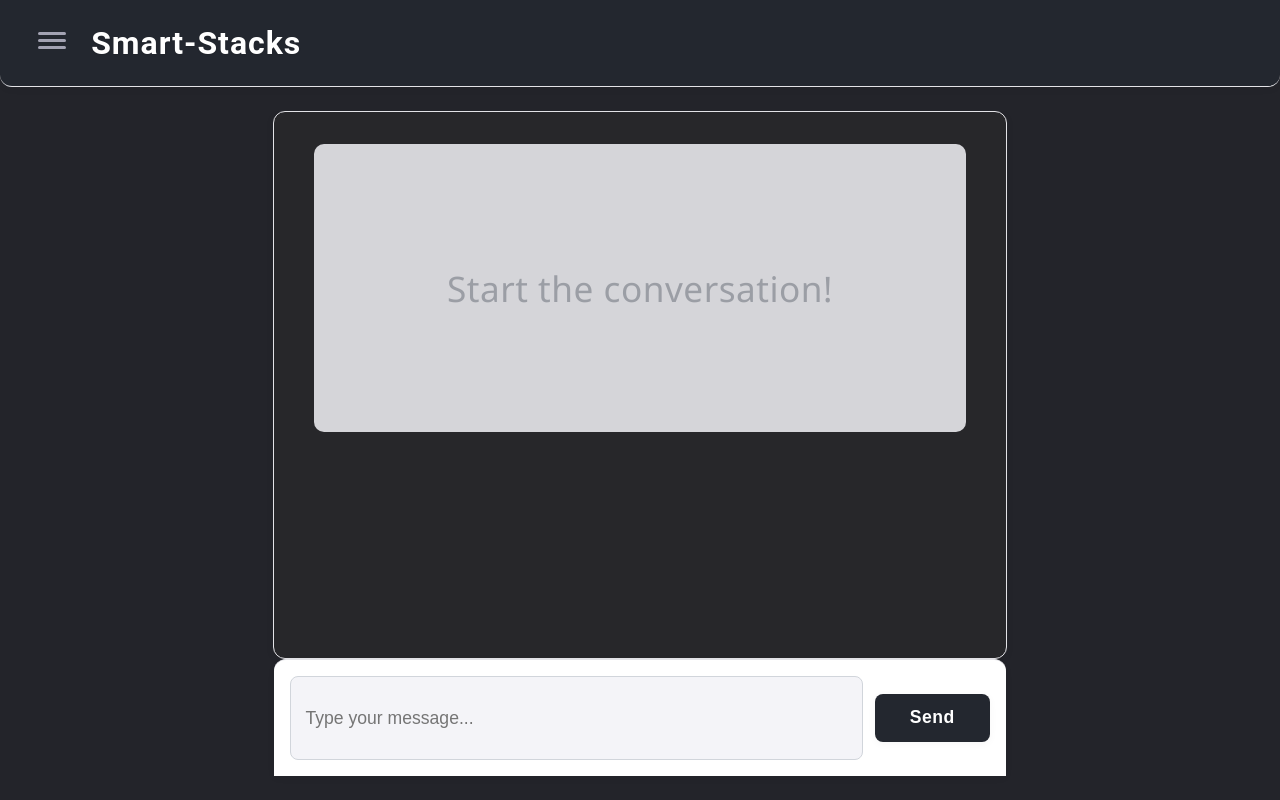
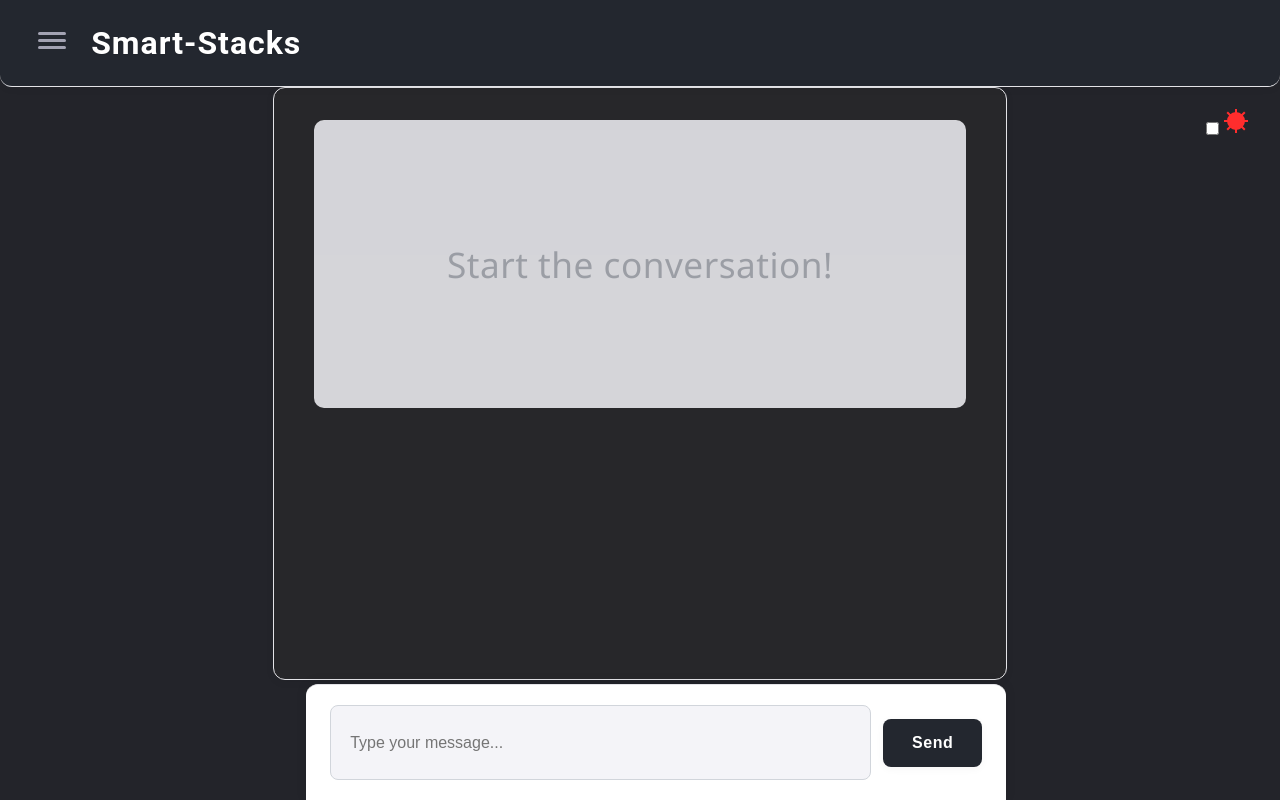
Before and after one commit to nyd-12/Ubs-hackathon, a React (Create React App) app: page / in a window 1280 px wide. Built offline with nearby package versions, Linux system fonts and the light colour scheme.

Commit message:
css changes added and fixed header

```diff
--- a/src/App.tsx
+++ b/src/App.tsx
@@ -3,6 +3,7 @@
 import ChatArea from './components/ChatArea';
 import ChatInput from './components/ChatInput';
 import Drawer from './components/Drawer';
+import moonStar from '../assets/moon-star.svg'; // Add this line if you add an SVG asset
 
 export interface MessageType {
     text: string;
@@ -16,11 +17,13 @@
     messages: MessageType[];
 }
 
-const App: React.FC = () => {    const [messages, setMessages] = useState<MessageType[]>([]);
+const App: React.FC = () => {
+    const [messages, setMessages] = useState<MessageType[]>([]);
     const [input, setInput] = useState('');
     const [drawerOpen, setDrawerOpen] = useState(false);
     const [chatHistory, setChatHistory] = useState<ChatHistory[]>([]);
     const [currentChatId, setCurrentChatId] = useState<number | null>(null);
+    const [mode, setMode] = useState<'light' | 'dark'>('light');
     const messagesEndRef = useRef<HTMLDivElement | null>(null);
 
     useEffect(() => {
@@ -70,19 +73,7 @@
                 chat.id === currentChatId ? { ...chat, messages: [...messages] } : chat
             ));
         }
-    }, [messages, currentChatId]);
-
-    useEffect(() => {
-        const handleBeforeUnload = (e: BeforeUnloadEvent) => {
-            e.preventDefault();
-            // e.returnValue = '';
-        };
-
-        window.addEventListener('beforeunload', handleBeforeUnload);
-        return () => {
-            window.removeEventListener('beforeunload', handleBeforeUnload);
-        };
-    }, []);
+    }, [messages]);
 
     const handleOpenDrawer = () => setDrawerOpen(true);
     const handleCloseDrawer = () => setDrawerOpen(false);
@@ -93,16 +84,53 @@
             setCurrentChatId(id);
             setDrawerOpen(false);
         }
-    };    return (
-        <div className="app-container">
+    };
+
+    return (
+        <div className={`app-container app-${mode}`}>
             <Header onOpenDrawer={handleOpenDrawer} />
             <Drawer
                 open={drawerOpen}
                 onClose={handleCloseDrawer}
                 chats={chatHistory.map(c => ({ id: c.id, title: c.title }))}
                 onSelectChat={handleSelectChat}
+                mode={mode}
             />
             <main className="main-content">
+                <div style={{ position: 'absolute', top: 20, right: 30, zIndex: 2000 }}>
+                    <label className="mode-switch">
+                        <input
+                            type="checkbox"
+                            checked={mode === 'dark'}
+                            onChange={() => setMode(mode === 'light' ? 'dark' : 'light')}
+                        />
+                        <span className="slider">
+                            {mode === 'dark' ? (
+                                // Moon SVG for dark mode
+                                <svg width="28" height="28" viewBox="0 0 28 28" fill="none" xmlns="http://www.w3.org/2000/svg">
+                                    <circle cx="14" cy="14" r="12" fill="#fff" stroke="#ff2d2d" strokeWidth="2" />
+                                    <path d="M19 14c0 2.76-2.24 5-5 5a5 5 0 010-10c.34 0 .67.03 1 .08A6 6 0 1019 14z" fill="#ff2d2d" />
+                                    <circle cx="20.5" cy="9.5" r="1.5" fill="#ff2d2d" />
+                                </svg>
+                            ) : (
+                                // Sun SVG for light mode
+                                <svg width="28" height="28" viewBox="0 0 28 28" fill="none" xmlns="http://www.w3.org/2000/svg">
+                                    <circle cx="14" cy="14" r="8" fill="#ff2d2d" stroke="#ff2d2d" strokeWidth="2" />
+                                    <g stroke="#ff2d2d" strokeWidth="2">
+                                        <line x1="14" y1="2" x2="14" y2="7" />
+                                        <line x1="14" y1="21" x2="14" y2="26" />
+                                        <line x1="2" y1="14" x2="7" y2="14" />
+                                        <line x1="21" y1="14" x2="26" y2="14" />
+                                        <line x1="5.22" y1="5.22" x2="8.7" y2="8.7" />
+                                        <line x1="19.3" y1="19.3" x2="22.78" y2="22.78" />
+                                        <line x1="5.22" y1="22.78" x2="8.7" y2="19.3" />
+                                        <line x1="19.3" y1="8.7" x2="22.78" y2="5.22" />
+                                    </g>
+                                </svg>
+                            )}
+                        </span>
+                    </label>
+                </div>
                 <ChatArea messages={messages} messagesEndRef={messagesEndRef} />
                 <ChatInput input={input} setInput={setInput} handleSend={handleSend} />
             </main>
--- a/src/components/Drawer.tsx
+++ b/src/components/Drawer.tsx
@@ -6,11 +6,12 @@
     onClose: () => void;
     chats: { id: number; title: string }[];
     onSelectChat: (id: number) => void;
+    mode?: 'light' | 'dark'; // add mode prop
 }
 
-const Drawer: React.FC<DrawerProps> = ({ open, onClose, chats, onSelectChat }) => {
+const Drawer: React.FC<DrawerProps> = ({ open, onClose, chats, onSelectChat, mode = 'dark' }) => {
     return (
-        <div className={`drawer${open ? ' open' : ''}`}>
+        <div className={`drawer${open ? ' open' : ''} drawer-${mode}`}>
             <div className="drawer-header">
                 <span>Historical Chats</span>
                 <button className="drawer-close" onClick={onClose}>&times;</button>
--- a/src/styles/Drawer.css
+++ b/src/styles/Drawer.css
@@ -1,18 +1,17 @@
-/* Drawer styles for chat history: neutral, no red, no gradients */
+/* Drawer styles for chat history */
 .drawer {
     position: fixed;
     top: 0;
     left: -320px;
     width: 300px;
     height: 100vh;
-    background: #f7f7fa;
-    color: #23272f;
-    box-shadow: 2px 0 16px rgba(0,0,0,0.08);
+    background: #232323;
+    color: #fff;
+    box-shadow: 2px 0 16px rgba(0,0,0,0.18);
     z-index: 1000;
     transition: left 0.3s cubic-bezier(0.4,0,0.2,1);
     display: flex;
     flex-direction: column;
-    border-radius: 0 12px 12px 0;
 }
 .drawer.open {
     left: 0;
@@ -24,15 +23,13 @@
     padding: 1.2rem 1.5rem;
     font-size: 1.2rem;
     font-weight: 700;
-    border-bottom: 1px solid #e3e3e7;
-    background: #fff;
-    color: #23272f;
-    border-radius: 0 12px 0 0;
+    border-bottom: 2px solid #ff2d2d;
+    background: #1a1a1a;
 }
 .drawer-close {
     background: none;
     border: none;
-    color: #a3a3b3;
+    color: #ff2d2d;
     font-size: 2rem;
     cursor: pointer;
     font-weight: bold;
@@ -47,21 +44,64 @@
 .drawer-item {
     padding: 1rem 1.5rem;
     cursor: pointer;
-    border-bottom: 1px solid #e3e3e7;
+    border-bottom: 1px solid #292929;
     transition: background 0.2s;
-    color: #23272f;
-    background: #fff;
-    border-radius: 8px;
-    margin: 0 8px;
 }
 .drawer-item:hover {
-    background: #ececf1;
+    background: #ff2d2d22;
 }
 .drawer-empty {
-    color: #b0b3bb;
+    color: #bbb;
     text-align: center;
     padding: 2rem 0;
-    background: #f4f4f8;
-    border-radius: 8px;
-    margin: 1rem;
 }
+
+/* Light mode: only white and red */
+.drawer-light {
+    background: #fff;
+    color: #ff2d2d;
+    box-shadow: 2px 0 16px rgba(255,45,45,0.10);
+}
+.drawer-light .drawer-header {
+    background: #fff;
+    color: #ff2d2d;
+    border-bottom: 2px solid #ff2d2d;
+}
+.drawer-light .drawer-close {
+    color: #ff2d2d;
+}
+.drawer-light .drawer-item {
+    border-bottom: 1px solid #ff2d2d22;
+    color: #ff2d2d;
+}
+.drawer-light .drawer-item:hover {
+    background: #ff2d2d11;
+}
+.drawer-light .drawer-empty {
+    color: #ff2d2d88;
+}
+
+/* Dark mode: original, but more contrast */
+.drawer-dark {
+    background: #232323;
+    color: #fff;
+    box-shadow: 2px 0 16px rgba(0,0,0,0.18);
+}
+.drawer-dark .drawer-header {
+    background: #1a1a1a;
+    color: #fff;
+    border-bottom: 2px solid #ff2d2d;
+}
+.drawer-dark .drawer-close {
+    color: #ff2d2d;
+}
+.drawer-dark .drawer-item {
+    border-bottom: 1px solid #292929;
+    color: #fff;
+}
+.drawer-dark .drawer-item:hover {
+    background: #ff2d2d22;
+}
+.drawer-dark .drawer-empty {
+    color: #bbb;
+}
--- a/src/styles/index.css
+++ b/src/styles/index.css
@@ -22,9 +22,11 @@
     align-items: center;
     width: 100%;
     background: #23242a; /* blend with background */
-    overflow: hidden;
-    margin-top: 24px;
-    padding-bottom: 24px;
+    overflow-y: auto;
+    overflow-x: hidden;
+    padding-bottom: 120px;
+    min-height: 0;
+    position: relative;
 }
 
 .chat-area {
@@ -33,6 +35,9 @@
     border-radius: 12px;
     box-shadow: 0 2px 8px 0 rgba(0,0,0,0.06);
     border: 1px solid #e3e3e7;
+    width: 100%;
+    max-width: 700px;
+    margin: 0 auto;
 }
 
 .chat-empty {
@@ -46,11 +51,22 @@
 .chat-input-form {
     background: #fff;
     border-top: 1px solid #e3e3e7;
-    box-shadow: 0 2px 8px 0 rgba(0,0,0,0.04);
+    box-shadow: 0 -2px 12px 0 rgba(0,0,0,0.08);
     border-radius: 12px 12px 0 0;
-    display: flex; /* Add flex to align input and button */
-    gap: 0.75rem;  /* Add space between input and button */
-    padding: 1rem;  /* Optional: add padding inside the form */
+    display: flex;
+    align-items: center;
+    gap: 0.75rem;
+    padding: 1.25rem 1.5rem;
+    position: fixed;
+    bottom: 0;
+    left: 50%;
+    transform: translateX(-50%);
+    z-index: 1000;
+    width: calc(100% - 2rem);
+    max-width: 700px;
+    box-sizing: border-box;
+    backdrop-filter: blur(10px);
+    margin: 0 1rem;
 }
 
 .chat-input {
@@ -59,12 +75,18 @@
     box-shadow: none;
     border: 1px solid #d1d5db;
     font-weight: 500;
+    flex: 1;
+    border-radius: 8px;
+    padding: 0.9rem 1.2rem;
+    font-size: 1rem;
+    line-height: 1.2;
 }
 
 .chat-input:focus {
     box-shadow: 0 0 0 2px #a3a3b3;
     border-color: #a3a3b3;
     background: #fff;
+    outline: none;
 }
 
 .chat-send-btn {
@@ -74,9 +96,13 @@
     font-weight: 700;
     letter-spacing: 0.5px;
     border-radius: 8px;
-    padding: 0.85rem 2.2rem;
+    padding: 0.9rem 1.8rem;
     transition: background 0.2s, color 0.2s, box-shadow 0.2s;
     box-shadow: 0 2px 8px 0 rgba(0,0,0,0.04);
+    font-size: 1rem;
+    line-height: 1.2;
+    white-space: nowrap;
+    min-width: fit-content;
 }
 
 .chat-send-btn:hover {
@@ -96,6 +122,9 @@
     display: flex;
     align-items: center;
     padding: 1.5rem 2rem;
+    position: sticky;
+    top: 0;
+    z-index: 1000;
 }
 
 .header-red, .header-white {
```
